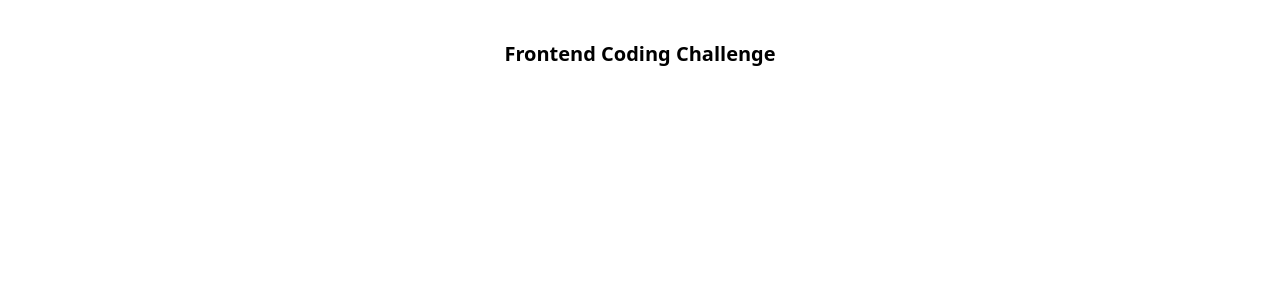
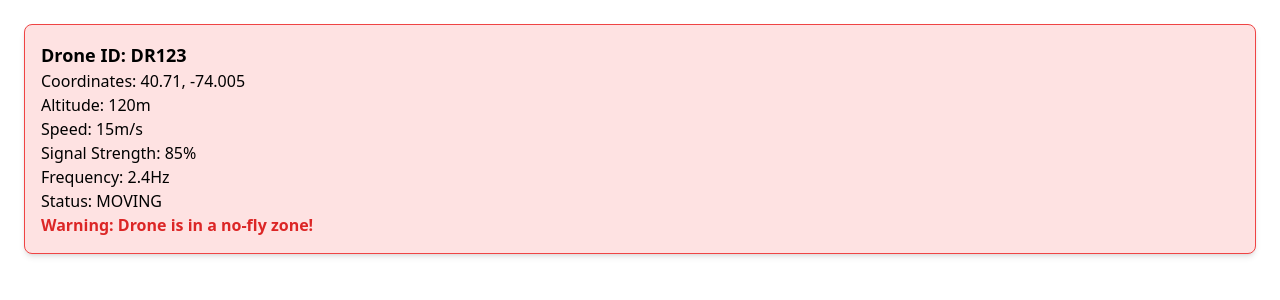
Before and after one commit to aarnipavlidi/challenge-one, a React (Vite) app: page / in a window 1280 px wide. Shown: the top 300 px of the page. Built offline with nearby package versions, Linux system fonts and the light colour scheme.

Commit message:
create drone card comp

```diff
--- /dev/null
+++ b/src/components/DroneCard.tsx
@@ -0,0 +1,44 @@
+import React from 'react';
+import { DroneTelemetry } from '../types/DroneTelemetry';
+import { isDroneInNoFlyZone } from '../utils/index';
+
+interface DroneCardProps {
+  telemetry: DroneTelemetry;
+}
+
+/**
+ * DroneCard component to display drone telemetry data.
+ * Highlights the card if the drone is in a no-fly zone.
+ *
+ * @param telemetry - The telemetry data of the drone.
+ */
+const DroneCard: React.FC<DroneCardProps> = ({ telemetry }) => {
+  const inNoFlyZone = isDroneInNoFlyZone(telemetry);
+
+  return (
+    <div
+      className={`drone-card p-4 border rounded-lg shadow-md ${
+        inNoFlyZone ? 'bg-red-100 border-red-500' : 'bg-green-100 border-green-500'
+      }`}
+    >
+      <h2 className="drone-card__title text-lg font-bold">
+        Drone ID: {telemetry.id}
+      </h2>
+      <p className="drone-card__coordinates">
+        Coordinates: {telemetry.coordinates.latitude}, {telemetry.coordinates.longitude}
+      </p>
+      <p className="drone-card__altitude">Altitude: {telemetry.altitude}m</p>
+      <p className="drone-card__speed">Speed: {telemetry.speed}m/s</p>
+      <p className="drone-card__signal">Signal Strength: {telemetry.signalStrength}%</p>
+      <p className="drone-card__frequency">Frequency: {telemetry.frequency}Hz</p>
+      <p className="drone-card__status">Status: {telemetry.status}</p>
+      {inNoFlyZone && (
+        <p className="drone-card__warning text-red-600 font-semibold">
+          Warning: Drone is in a no-fly zone!
+        </p>
+      )}
+    </div>
+  );
+};
+
+export default DroneCard;
--- a/src/main.tsx
+++ b/src/main.tsx
@@ -1,7 +1,25 @@
 import React from 'react';
 import ReactDOM from 'react-dom/client';
 import './index.css';
+import DroneCard from './components/DroneCard';
+import { DroneTelemetry } from './types/DroneTelemetry';
 
-const App = () => <h1 className="text-xl font-bold text-center mt-10">Frontend Coding Challenge</h1>;
+const sampleTelemetry: DroneTelemetry = {
+  id: 'DR123',
+  coordinates: { latitude: 40.7100, longitude: -74.0050 },
+  altitude: 120,
+  speed: 15,
+  signalStrength: 85,
+  frequency: 2.4,
+  status: 'MOVING',
+};
+
+const App: React.FC = () => {
+  return (
+    <div className="app p-6">
+      <DroneCard telemetry={sampleTelemetry} />
+    </div>
+  );
+};
 
 ReactDOM.createRoot(document.getElementById('root')!).render(<App />);
```
